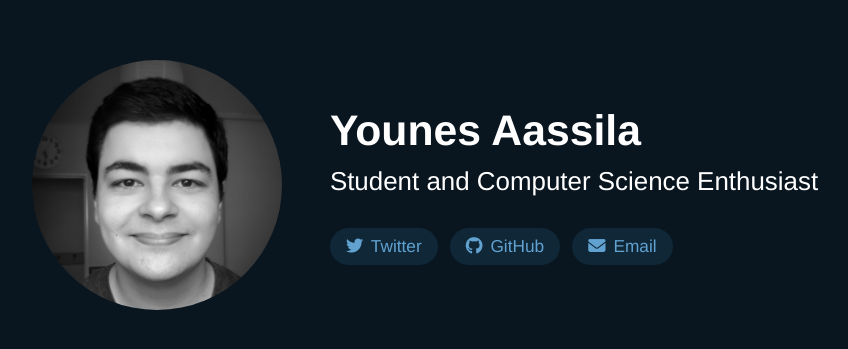
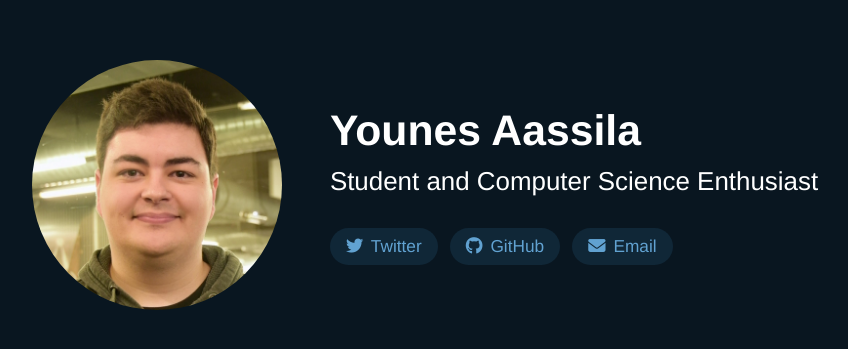
Before and after one commit to younesaassila/younesaassila.com, a website built with Vite: page index.html in a window 1280 px wide. Shown: the part 215-564 px from the top of the page, without its empty margins (215-1063 px from the left). Built offline with nearby package versions, Linux system fonts and the light colour scheme.

Commit message:
🔖 Release version 1.0.5
- Update profile picture
- Upgrade dependencies

```diff
--- a/index.html
+++ b/index.html
@@ -25,7 +25,7 @@
           <div class="profile-picture-container">
             <img
               class="profile-picture"
-              src="/src/assets/profile_picture.png"
+              src="/src/assets/profile_picture.jpg"
               alt="Headshot of Younes Aassila."
               draggable="false"
             />
--- a/package.json
+++ b/package.json
@@ -1,6 +1,6 @@
 {
   "name": "aassila.com",
-  "version": "1.0.4",
+  "version": "1.0.5",
   "description": "My personal webpage where you can find my projects and contact information.",
   "scripts": {
     "dev": "vite",
@@ -26,9 +26,9 @@
   },
   "homepage": "https://github.com/younesaassila/aassila.com#readme",
   "devDependencies": {
-    "prettier": "^2.7.1",
+    "prettier": "^2.8.7",
     "prettier-plugin-css-order": "^1.3.0",
-    "typescript": "^4.8.2",
+    "typescript": "^4.9.5",
     "vite": "^2.9.15"
   },
   "private": true
```
Also changed, not shown: favicon.ico, src/assets/profile_picture.jpg (added), src/assets/profile_picture.png (deleted), 1 other file.
